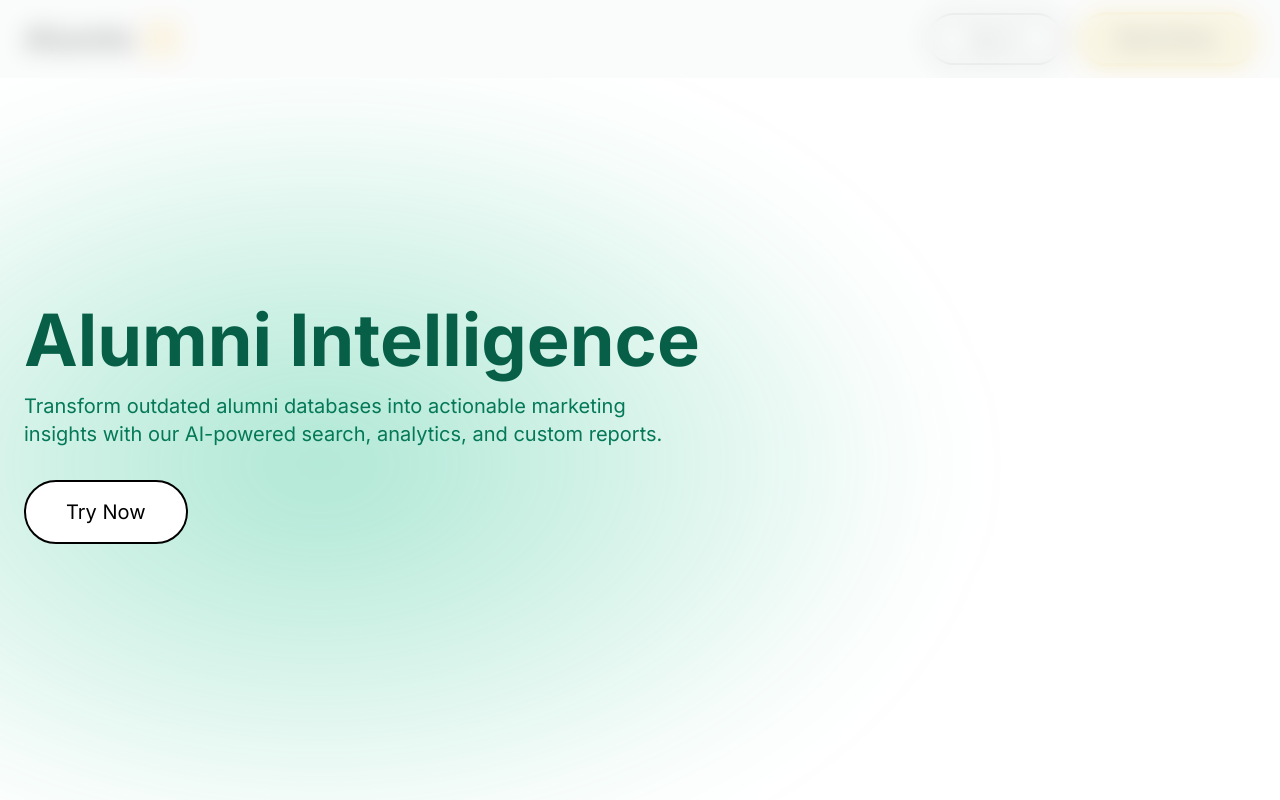
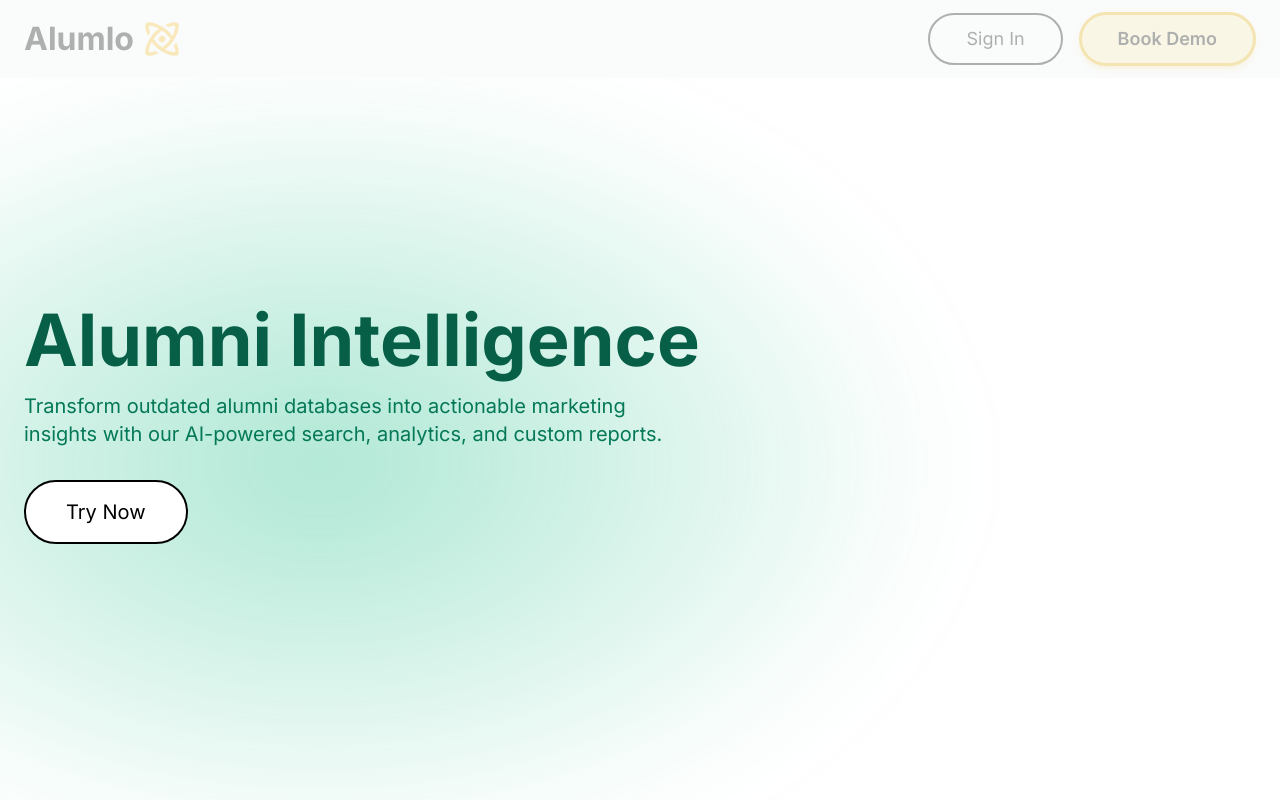
Before and after one commit to maimond123/alumlo, a Next.js app: page / in a window 1280 px wide. Built offline with nearby package versions, Linux system fonts and the light colour scheme; no server answers.

Commit message:
fixed nav bar

```diff
--- a/app/page.tsx
+++ b/app/page.tsx
@@ -8,7 +8,7 @@ export default function Home() {
   return (
     <div className="min-h-screen bg-white">
       <div className="fixed w-full z-20">
-        <div className="absolute inset-0 bg-soft-white/70 backdrop-blur-md"></div>
+        <div className="absolute inset-0 bg-soft-white/70"></div>
         <Navigation />
       </div>
 
```
